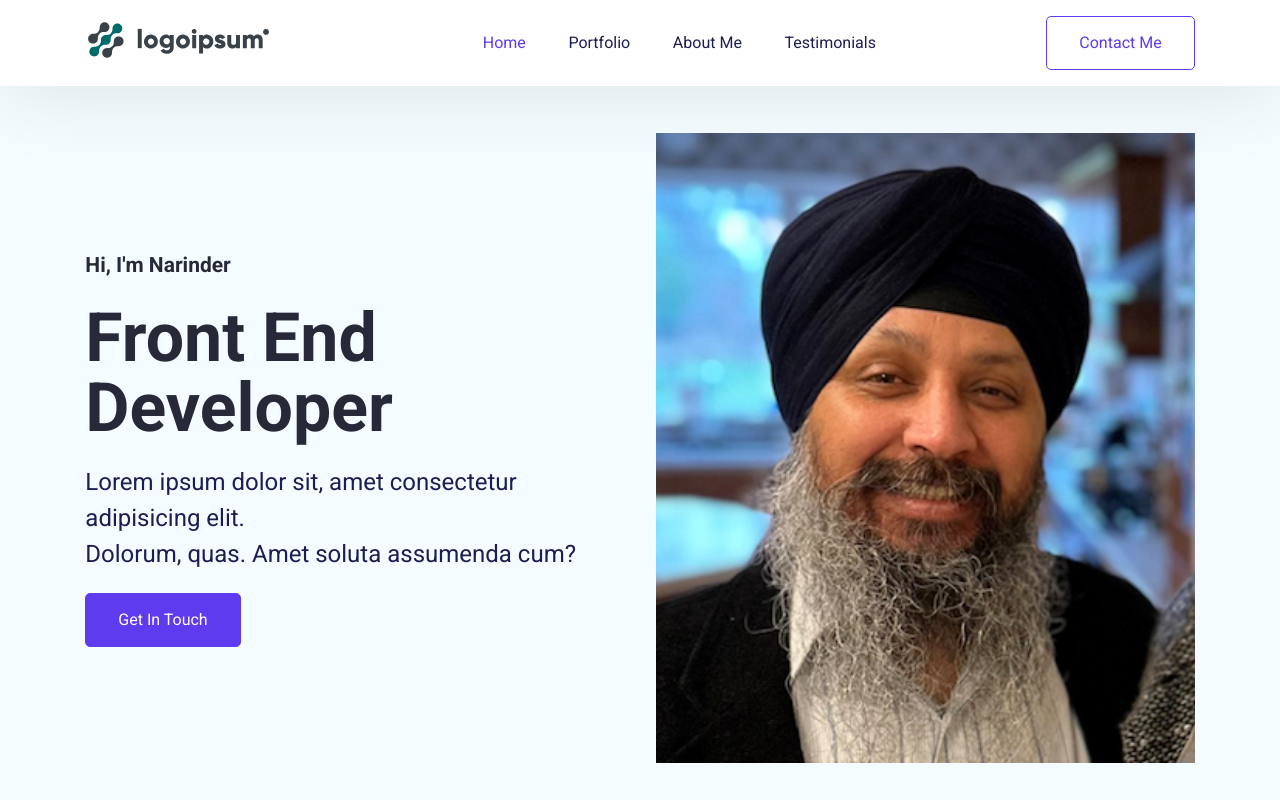
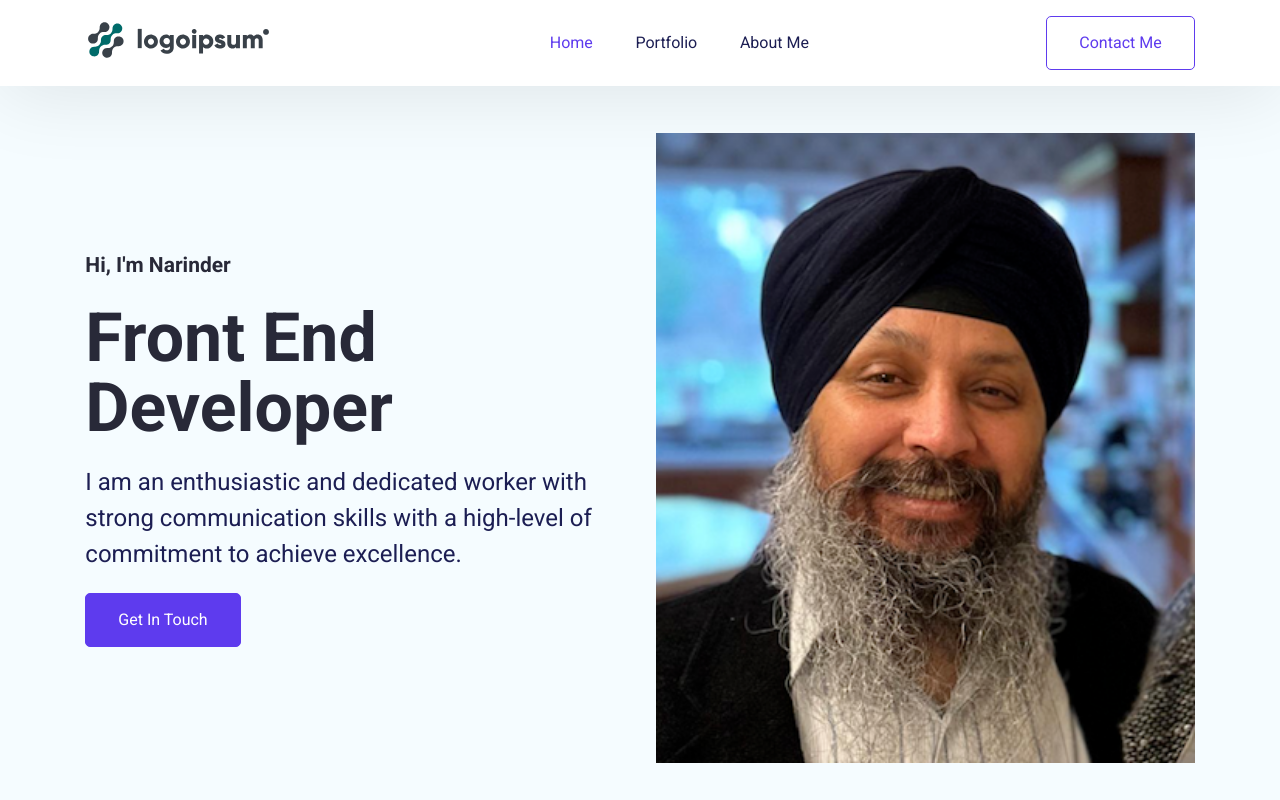
Before and after one commit to nasinghw/myreactportfolio, a React (Create React App) app: page / in a window 1280 px wide. Shown: the top 800 px of the page. Built offline with nearby package versions, Linux system fonts and the light colour scheme.

Commit message:
Navbar Section

```diff
--- a/src/Pages/Home/HeroSection.jsx
+++ b/src/Pages/Home/HeroSection.jsx
@@ -10,9 +10,10 @@ export default function HeroSection() {
             Developer
           </h1>
           <p className="hero--section-description">
-            Lorem ipsum dolor sit, amet consectetur adipisicing elit.
-            <br /> Dolorum, quas. Amet soluta assumenda cum?
-          </p>
+          I am an enthusiastic and dedicated worker with strong communication skills with a high-level of commitment to
+        achieve
+        excellence.
+            </p>
         </div>
         <button className="btn btn-primary">Get In Touch</button>
       </div>
--- a/src/Pages/Home/Navbar.jsx
+++ b/src/Pages/Home/Navbar.jsx
@@ -89,21 +89,7 @@ function Navbar() {
               About Me
             </Link>
           </li>
-          <li>
-            <Link
-              onClick={closeMenu}
-              activeClass="navbar--active-content"
-              spy={true}
-              smooth={true}
-              offset={-70}
-              duration={500}
-              to="testimonial"
-              className="navbar--content"
-            >
-              Testimonials
-            </Link>
-          </li>
-        </ul>
+          </ul>
       </div>
       <Link
         onClick={closeMenu}
```
